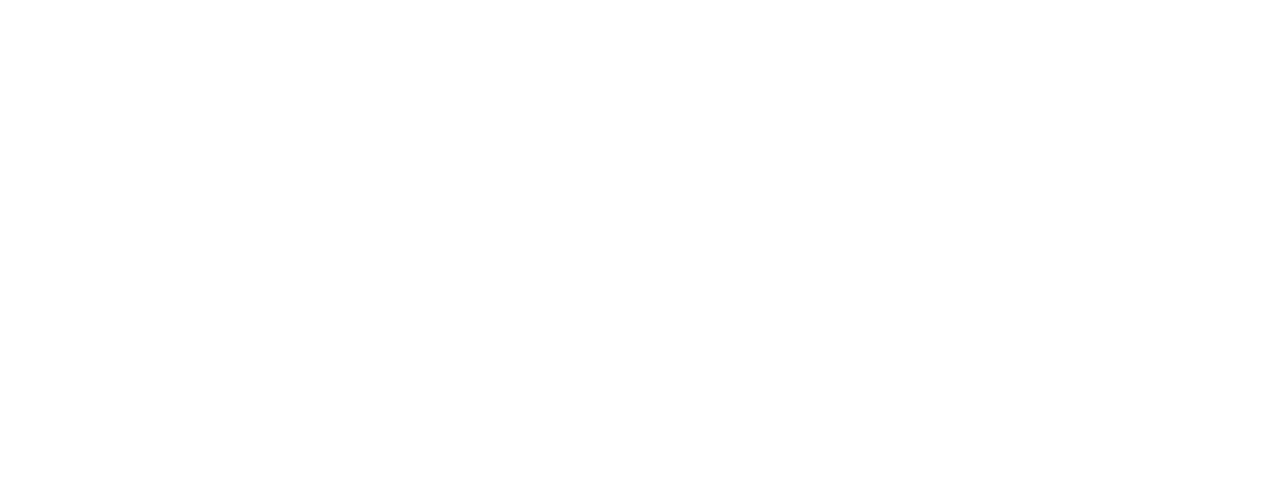
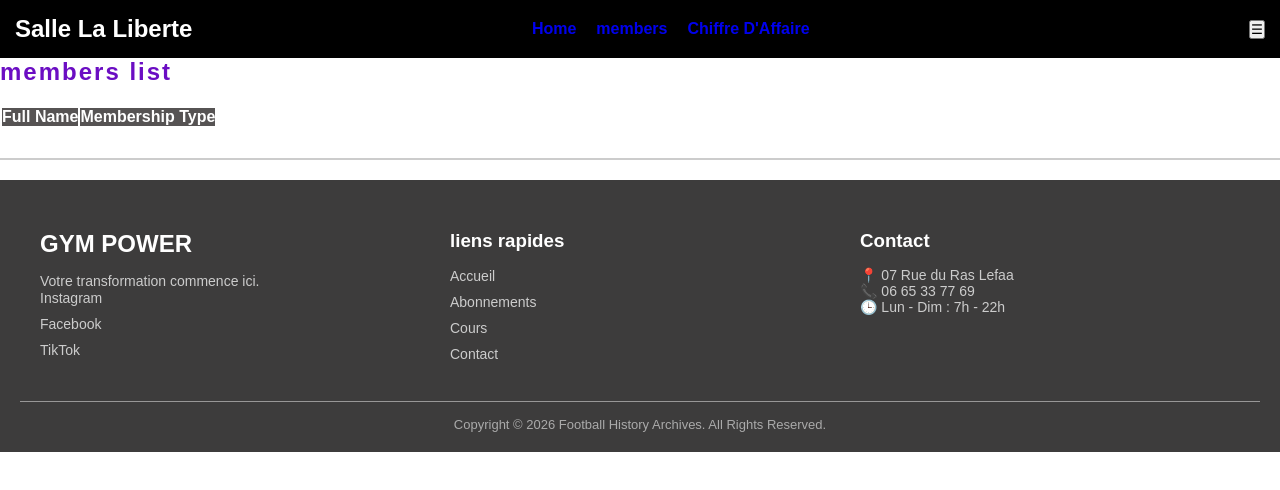
Before and after one commit to haytamRaba/client, a React (Vite) app in the folder gym/: page /chiffreAffaire in a window 1280 px wide. Before the commit this address had no page. Shown: the top 490 px of the page. Built offline with nearby package versions, Linux system fonts and the light colour scheme.

Commit message:
feat add new components ChiffreAffaire

```diff
--- a/gym/src/App.jsx
+++ b/gym/src/App.jsx
@@ -2,12 +2,14 @@
 import { Routes, Route } from "react-router-dom";
 import Home from "./pages/home/Home.jsx";
 import Members from "./pages/members/Members.jsx";
+import ChiffreAffaire from "./pages/chiffreAffaire/ChiffreAffaire.jsx";
 const App = () => {
   return (
     <div>
       <Routes>
         <Route path="/" element={<Home />} />
         <Route path="/members" element={<Members />} />
+        <Route path="/chiffreAffaire" element={<ChiffreAffaire/>} />
       </Routes>
     </div>
   );
--- a/gym/src/components/navbar/Navbar.jsx
+++ b/gym/src/components/navbar/Navbar.jsx
@@ -12,7 +12,7 @@
                     <Link to="/">Home</Link>
                     </li>
                 <li><Link to="/members">members</Link></li>
-                <li><Link to="/chiffre-d-affaire">Chiffre D'Affaire</Link></li>
+                <li><Link to="/chiffreAffaire">Chiffre D'Affaire</Link></li>
             </ul>
             <div className="burger">
                 <button className="burger">☰</button>
--- /dev/null
+++ b/gym/src/pages/chiffreAffaire/ChiffreAffaire.css
@@ -0,0 +1,13 @@
+.title{
+    color: #6b0dc3;
+    font-size: 24px;
+    font-weight: bold;
+    font-weight: bold;
+    letter-spacing: 2px;
+    margin-bottom: 20px;
+}
+.main-container{
+
+    justify-content: center;
+
+}
--- /dev/null
+++ b/gym/src/pages/chiffreAffaire/ChiffreAffaire.jsx
@@ -0,0 +1,34 @@
+import React from "react";
+import Footer from "../../components/footer/Footer";
+import Navbar from "../../components/navbar/Navbar";
+import { members } from "../members/Members";
+import "./ChiffreAffaire.css";
+const ChiffreAffaire = () =>{
+
+    return(
+
+        <div >
+            <Navbar/>
+            <div className="main-container">
+             <h4 className="title">members list</h4>
+            <table>
+                <tr className='table-header'>
+                    <th>Full Name</th>
+                    <th>Membership Type</th>
+                </tr>
+                  {members.map((m)=>(
+                    <tr>
+                        <td>{m.firstName} {m.lastName}</td>
+                        <td>{m.membershipType}</td>
+                    </tr>
+                  ))}
+            </table>
+            <hr />
+            </div>
+            <Footer/>
+        </div>
+
+
+    );
+}
+export default ChiffreAffaire;
--- a/gym/src/pages/members/Members.jsx
+++ b/gym/src/pages/members/Members.jsx
@@ -4,13 +4,14 @@
 import "./Members.css";
 
 const gymMembers = [
-    { id: 1, firstName: "Haytam", lastName: "Raba", membershipType: "Gold", phoneNumber:"0612345678", joinDate: "2026-01-15" },
-    { id: 2, firstName: "Yassine", lastName: "Jabbouk", membershipType: "Silver", phoneNumber:"0687654321", joinDate: "2026-02-20" },
-    { id: 3, firstName: "Aymen", lastName: "Rafiky", membershipType: "Bronze", phoneNumber:"0698765432", joinDate: "2026-03-10" },
-    { id: 4, firstName: "Aymane", lastName: "Medjel", membershipType: "Gold", phoneNumber:"0654321987", joinDate: "2026-04-05" },
-    { id: 5, firstName: "Bader", lastName: "Harry", membershipType: "Gold", phoneNumber:"0678912345", joinDate: "2026-07-22" }
+    { id: 1, firstName: "Haytam", lastName: "Raba", membershipType: "Gold", email: "Haytamraba@gmail.com" , phoneNumber:"0612345678", joinDate: "2026-01-15" },
+    { id: 2, firstName: "Yassine", lastName: "Jabbouk", membershipType: "Silver", email: "Yassinejabbouk@gmail.com"  , phoneNumber:"0687654321", joinDate: "2026-02-20" },
+    { id: 3, firstName: "Aymen", lastName: "Rafiky", membershipType: "Bronze", email: "Aymenrafiky@gmail.com" , phoneNumber:"0698765432", joinDate: "2026-03-10" },
+    { id: 4, firstName: "Aymane", lastName: "Medjel", membershipType: "Gold", email: "Aymenmedjel@gmail.com" , phoneNumber:"0654321987", joinDate: "2026-04-05" },
+    { id: 5, firstName: "Bader", lastName: "Harry", membershipType: "Gold", email: "Aymenhary@gmail.com" , phoneNumber:"0678912345", joinDate: "2026-07-22" }
 ];
 export const totalMembers = gymMembers.length;
+export const members =gymMembers.map(m =>(m.membershipType));
 
 const Members = () => {
 
@@ -29,7 +30,7 @@
       setResult(`Member: ${search} does not exist `);
     }
   };
-
+console.log(members);
   return (
     <div>
         <Navbar />
@@ -48,6 +49,7 @@
                     <th>id</th>
                     <th>Full Name</th>
                     <th>Membership Type</th>
+                    <th>Email</th>
                     <th>Phone Number</th>
                     <th>Join Date</th>
                     <th>actions</th>
@@ -57,6 +59,7 @@
                         <td>{m.id}</td>
                         <td>{m.firstName} {m.lastName}</td>
                         <td>{m.membershipType}</td>
+                        <td>{m.email}</td>
                         <td>{m.phoneNumber}</td>
                         <td>{m.joinDate}</td>
                         <td > <button>Edit</button>
```
